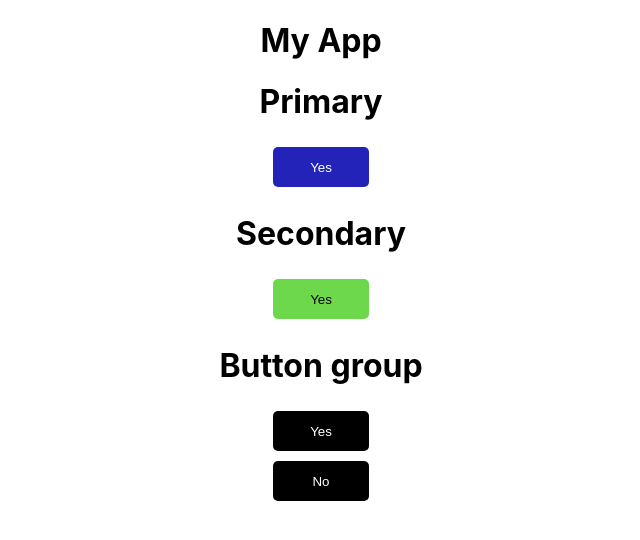
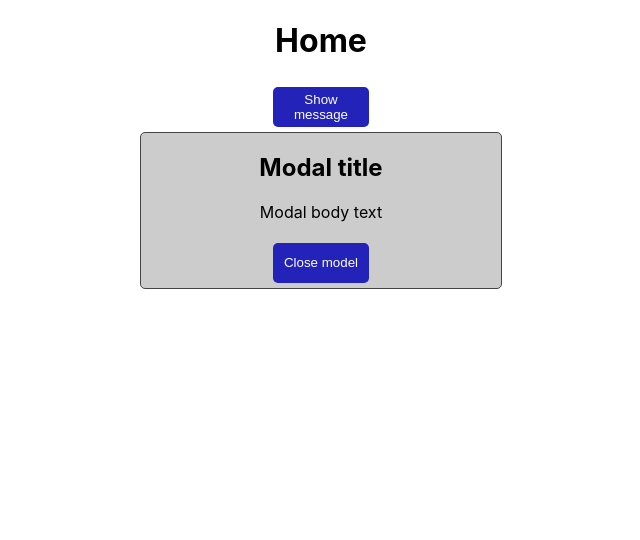
Before and after one commit to alberto-2-garcia/react-typescript-masterclass, a React (Create React App) app: page / in a window 1280 px wide. Shown: the top 540 px of the page, without its empty margins (319-959 px from the left). Built offline with nearby package versions, Linux system fonts and the light colour scheme.

Commit message:
Added modal and added logic to hide and show it

```diff
--- a/src/App.scss
+++ b/src/App.scss
@@ -1,38 +1,10 @@
 .App {
   text-align: center;
+  margin: 0 10vw;
+  flex-direction: column;
+  display: flex;
+  align-content: center;
+  align-items: center;
+  align-self: center;
+  justify-content: center;
 }
-
-.App-logo {
-  height: 40vmin;
-  pointer-events: none;
-}
-
-@media (prefers-reduced-motion: no-preference) {
-  .App-logo {
-    animation: App-logo-spin infinite 20s linear;
-  }
-}
-
-.App-header {
-  background-color: #282c34;
-  min-height: 100vh;
-  display: flex;
-  flex-direction: column;
-  align-items: center;
-  justify-content: center;
-  font-size: calc(10px + 2vmin);
-  color: white;
-}
-
-.App-link {
-  color: #61dafb;
-}
-
-@keyframes App-logo-spin {
-  from {
-    transform: rotate(0deg);
-  }
-  to {
-    transform: rotate(360deg);
-  }
-}
--- a/src/App.tsx
+++ b/src/App.tsx
@@ -8,12 +8,16 @@ import { StudentContextProvider, StudentContext } from './context/StudentContext
 import { StudentFilter } from './components/StudentFilter';
 import { ButtonGroup } from './components/ButtonGroup';
 import { Button } from './components/Button';
+import Modal from './components/Modal';
+import Home from './components/Home';
 
 function App() {
   return (
     <div className='App'>
-      <h1>My App</h1>
-      <div>
+      {/* <h1>My App</h1> */}
+      <Home />
+
+      {/* <div>
         <h1>Primary</h1>
         <ButtonGroup flexDirection='row' btnsClass='primary'>
           <Button className='primary' callback={undefined} >Yes</Button>
@@ -33,7 +37,7 @@ function App() {
           <Button className='secondary' callback={undefined} >Yes</Button>
           <Button className='secondary' callback={undefined} >No</Button>
         </ButtonGroup>
-      </div>
+      </div> */}
       {/* <StudentContextProvider >
         <StudentManager />
         <StudentContext.Consumer>
--- /dev/null
+++ b/src/components/Home/index.tsx
@@ -0,0 +1,38 @@
+import React, { Component } from 'react'
+import { Button } from '../Button';
+import Modal from '../Modal';
+import { HomeProps, HomeState } from './interface'
+
+export default class Home extends Component<HomeProps, HomeState> {
+  constructor(props: HomeProps) {
+    super(props);
+
+    this.state = {
+      showModal: true
+    }
+  }
+
+  handleCloseModal = () => {
+    this.setState({ showModal: false });
+  }
+
+  handleShowModal = () => {
+    this.setState({ showModal: true });
+  }
+
+  render() {
+    const { showModal } = this.state;
+    return (
+      <>
+        <h1>Home</h1>
+        <Button className='primary' callback={this.handleShowModal}>Show message</Button>
+        <Modal
+          show={showModal}
+          title='Modal title'
+          body='Modal body text'
+          onClick={this.handleCloseModal}
+        />
+      </>
+    )
+  }
+}
--- /dev/null
+++ b/src/components/Home/interface.ts
@@ -0,0 +1,5 @@
+export interface HomeProps {}
+
+export interface HomeState {
+  showModal: boolean;
+}
--- /dev/null
+++ b/src/components/Modal/index.tsx
@@ -0,0 +1,47 @@
+import React, { Component } from 'react'
+import './styles.scss';
+import { Button } from '../Button'
+import { ModalProps, ModalState } from './interface'
+import ReactDOM from 'react-dom';
+
+export default class Modal extends Component<ModalProps, ModalState> {
+  root: HTMLElement;
+  el: HTMLElement;
+
+  constructor(props: ModalProps) {
+    super(props);
+
+    this.root = document.getElementById('root') as HTMLElement;
+    this.el = document.createElement('div');
+  }
+
+  componentDidMount() {
+    this.root.append(this.el);
+  }
+
+  componentWillUnmount() {
+    this.root.removeChild(this.el);
+  }
+
+  handleCloseModal = () => {
+    this.props.onClick();
+  }
+
+  modalPreventEventPropagation = (event: React.MouseEvent<HTMLDivElement, MouseEvent>) => {
+    event.stopPropagation();
+  }
+
+  render() {
+    const { title, body, onClick, show = true } = this.props;
+    const modalUI = ReactDOM.createPortal((
+      <div className='modal' onClick={this.modalPreventEventPropagation}>
+        <h2>{title}</h2>
+        <p>{body}</p>
+        <Button className='primary' callback={this.handleCloseModal}> Close model </Button>
+      </div>),
+      this.el
+    );
+    return show ? modalUI : null;
+  }
+
+}
--- /dev/null
+++ b/src/components/Modal/interface.ts
@@ -0,0 +1,8 @@
+export interface ModalProps {
+  show?: boolean;
+  title: string;
+  body: string;
+  onClick(): void;
+}
+
+export interface ModalState {}
--- /dev/null
+++ b/src/components/Modal/styles.scss
@@ -0,0 +1,5 @@
+.modal {
+  background-color: #cccccc;
+  border: 1px #444444 solid;
+  border-radius: 5px;
+}
--- a/src/index.scss
+++ b/src/index.scss
@@ -1,10 +1,19 @@
 body {
-  margin: 0;
+  // margin: 0;
   font-family: -apple-system, BlinkMacSystemFont, 'Segoe UI', 'Roboto', 'Oxygen',
     'Ubuntu', 'Cantarell', 'Fira Sans', 'Droid Sans', 'Helvetica Neue',
     sans-serif;
   -webkit-font-smoothing: antialiased;
   -moz-osx-font-smoothing: grayscale;
+
+  text-align: center;
+  margin: 0 10vw;
+  flex-direction: column;
+  display: flex;
+  // align-content: center;
+  align-items: center;
+  // align-self: center;
+  justify-content: center;
 }
 
 code {
```
